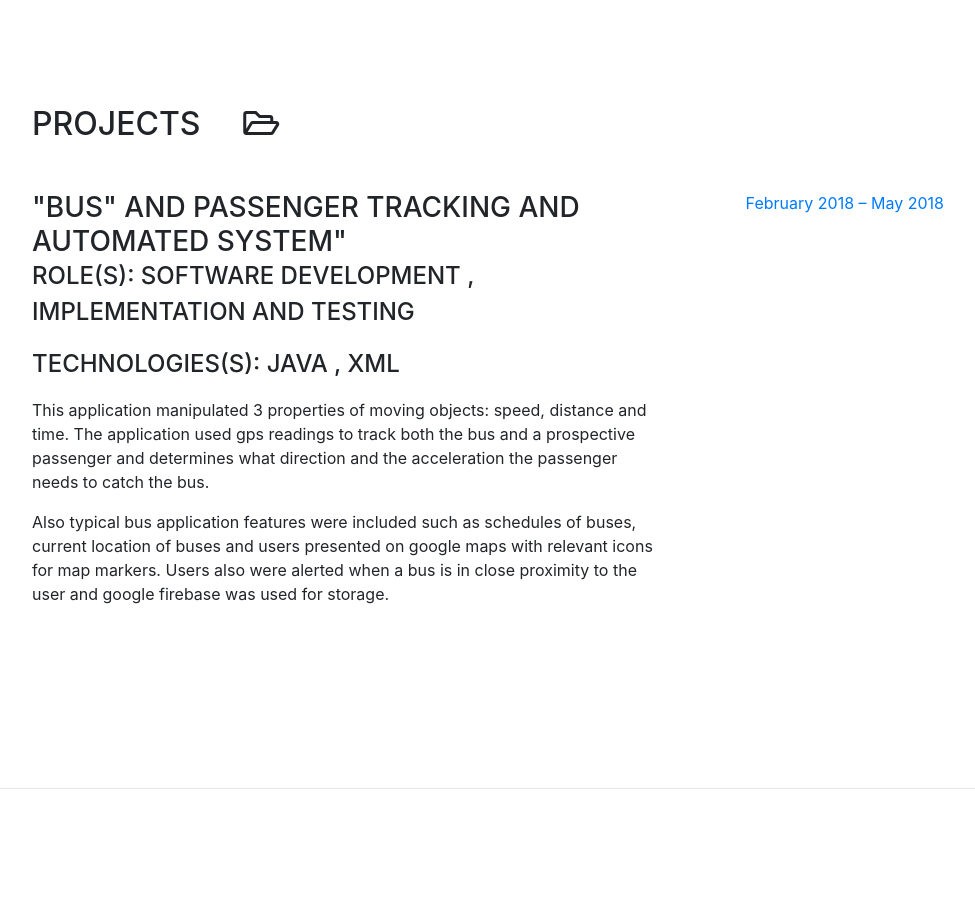
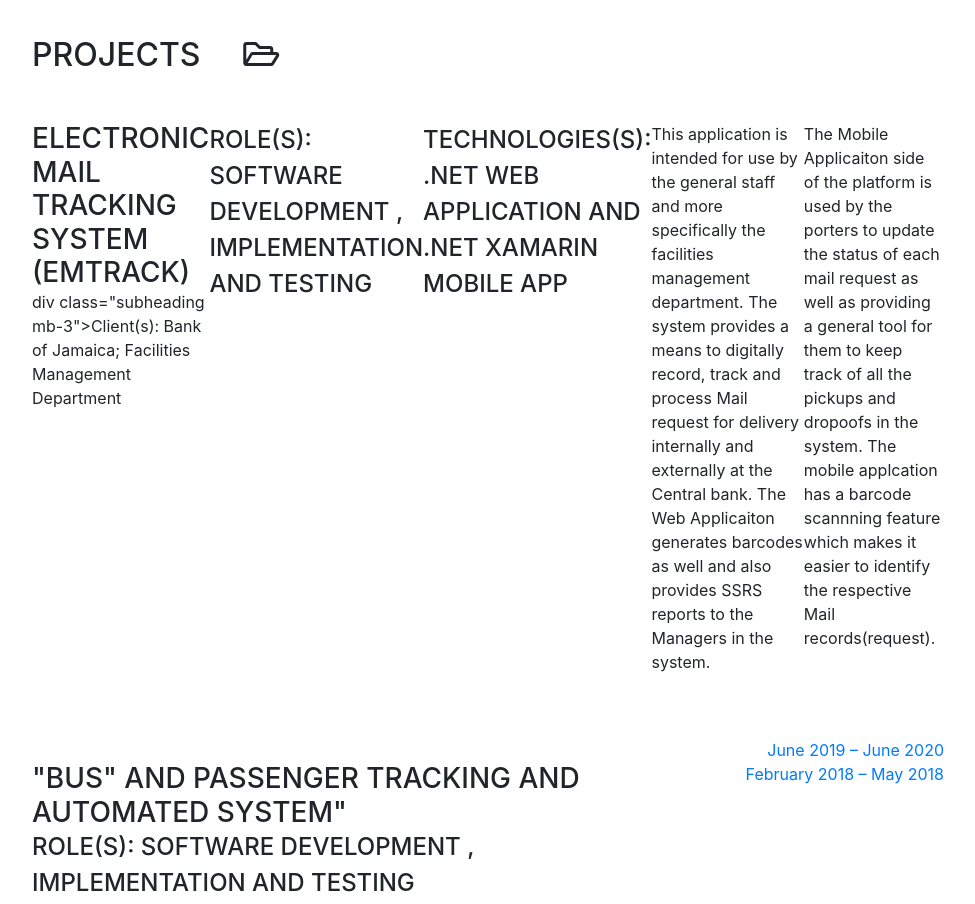
Before and after one commit to cheyko/ACW_Resume, a website with bundled scripts: page index.html in a window 1280 px wide. Shown: the part 4100-5004 px from the top of the page, without its empty margins (288-1263 px from the left). Built offline with nearby package versions, Linux system fonts and the light colour scheme; a web font is replaced by a local one.

Commit message:
Update index.html

```diff
--- a/index.html
+++ b/index.html
@@ -306,6 +306,26 @@
         <div class="my-auto">
           <h2 class="mb-5">Projects &nbsp&nbsp&nbsp <i class="far fa-folder-open"></i> </h2>
 
+           <div class="resume-item d-flex flex-column flex-md-row mb-5">
+            <div class="resume-content mr-auto">
+              <h3 class="mb-0"> Electronic Mail Tracking System (EMTRACK) </h3>
+              div class="subheading mb-3">Client(s): Bank of Jamaica; Facilities Management Department </div>
+              <div class="subheading mb-3">Role(s): Software Development , Implementation and Testing </div>
+              <div class="subheading mb-3">Technologies(s): .NET Web Application and .NET Xamarin Mobile App </div>
+              <p> This application is intended for use by the general staff and more specifically the facilities management department.
+              The system provides a means to digitally record, track and process Mail request for delivery internally and externally at the Central bank.
+             The Web Applicaiton generates barcodes as well and also provides SSRS reports to the Managers in the system. </p>
+
+              <p> The Mobile Applicaiton side of the platform is used by the porters to update the status of each mail request as well as
+                providing a general tool for them to keep track of all the pickups and dropoofs in the system. The mobile applcation has
+                a barcode scannning feature which makes it easier to identify the respective Mail records(request). </p>
+
+            </div>
+            <div class="resume-date text-md-right">
+              <span class="text-primary">June 2019 – June 2020</span>
+            </div>
+          </div>
+
           <div class="resume-item d-flex flex-column flex-md-row mb-5">
             <div class="resume-content mr-auto">
               <h3 class="mb-0">"Bus" and Passenger Tracking and Automated System"</h3>
```
